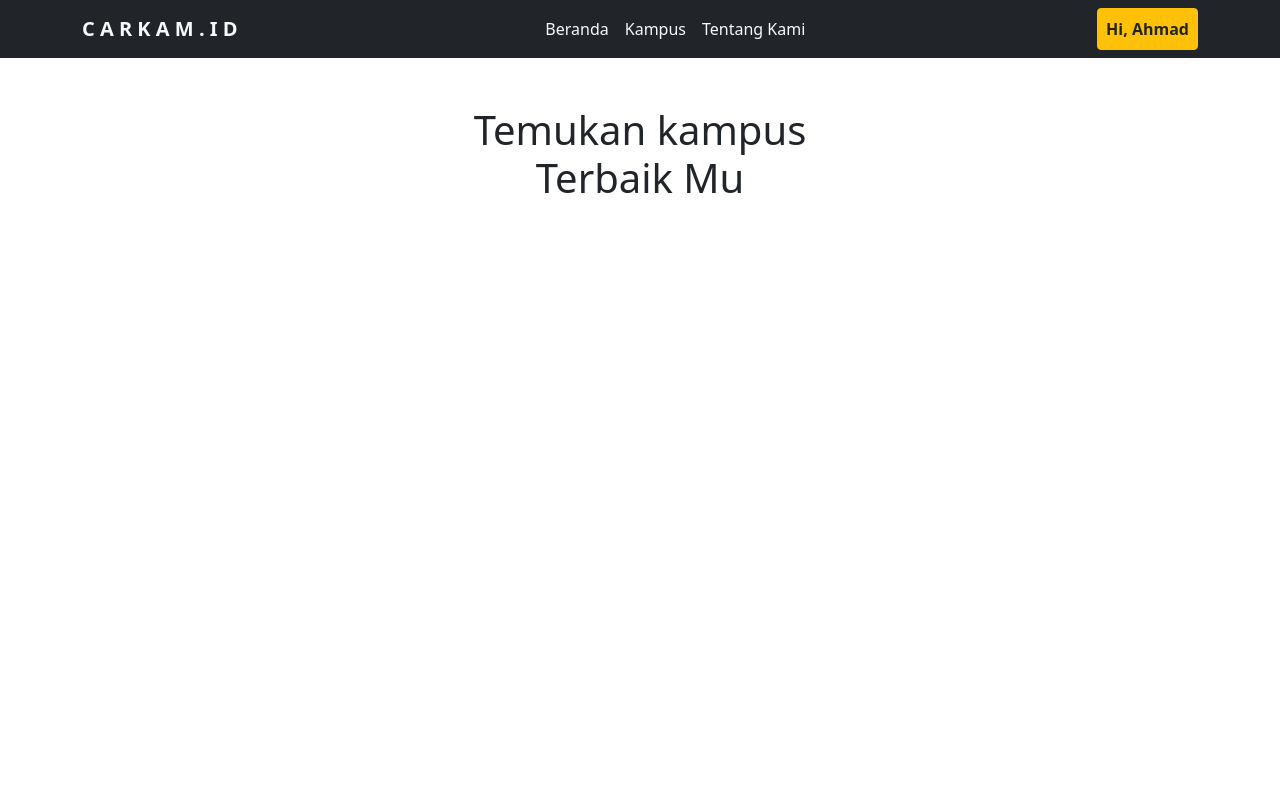
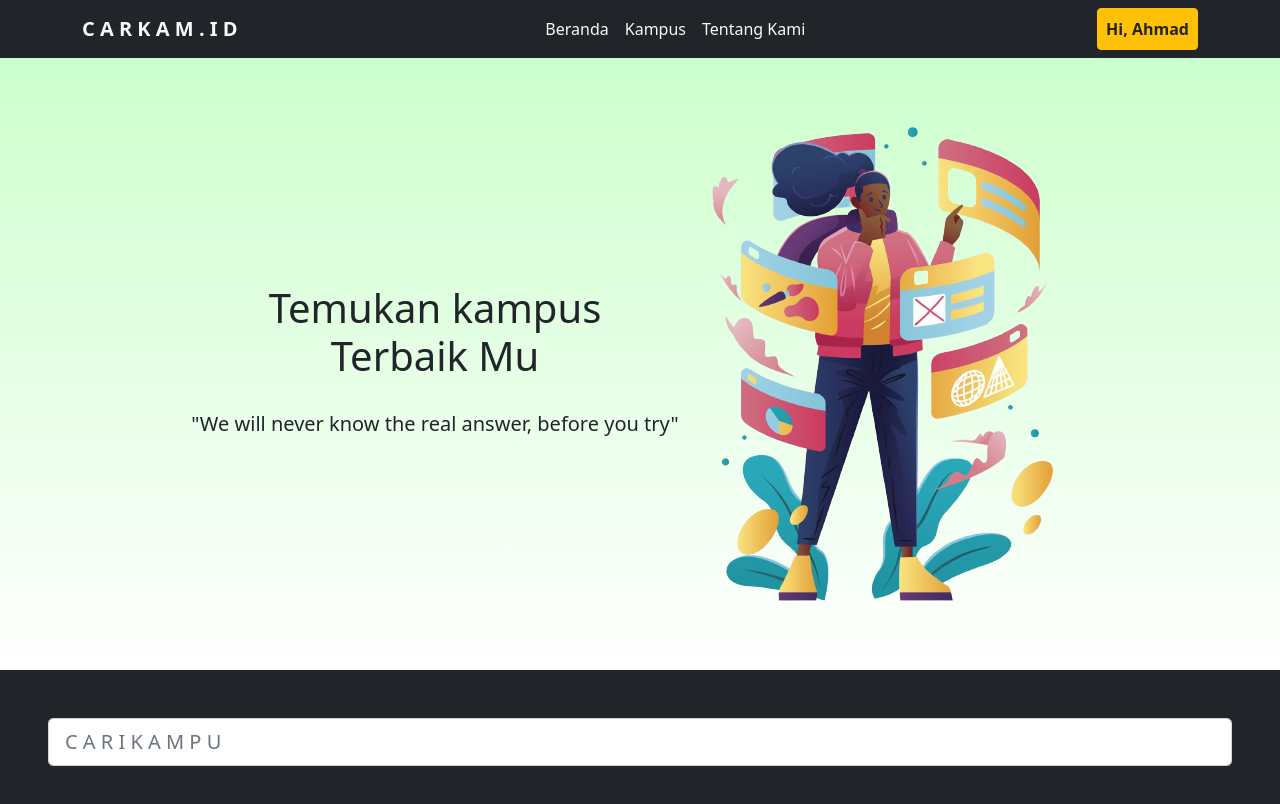
Before and after one commit to ariopri/Carkam, a React (Create React App) app in the folder front_end/: page / in a window 1280 px wide. Shown: the top 804 px of the page. Built offline with nearby package versions, Linux system fonts and the light colour scheme.

Commit message:
menyelesaikan jumbotron

```diff
--- a/front_end/src/App.js
+++ b/front_end/src/App.js
@@ -1,13 +1,13 @@
-
-import './App.css';
-import NavigationBar from './components/NavigationBar';
-import SlideShow from './components/SlideShow';
+import "./App.css";
+import NavigationBar from "./components/NavigationBar";
+import "./style/SlideShow.css";
+import Beranda from "./components/Beranda";
 
 function App() {
   return (
     <>
-    <NavigationBar/>
-    <SlideShow/>
+      <NavigationBar />
+      <Beranda />
     </>
   );
 }
--- /dev/null
+++ b/front_end/src/components/Beranda.jsx
@@ -0,0 +1,11 @@
+import SlideShow from "./BerandaItem/SlideShow";
+import Pencarian from "./BerandaItem/Pencarian";
+const Beranda = () => {
+    return (
+        <>
+        <SlideShow />
+        <Pencarian/>
+        </>
+    );
+    }
+export default Beranda;
--- /dev/null
+++ b/front_end/src/components/BerandaItem/Pencarian.jsx
@@ -0,0 +1,17 @@
+const Pencarian = () => {
+  return (
+    <>
+      <div className="bg-dark p-5">
+        <center>
+          <input
+            type="text"
+            className="form-control form-control-lg"
+            placeholder="C A R I K A M P U"
+          ></input>
+        </center>
+      </div>
+    </>
+  );
+};
+
+export default Pencarian;
--- /dev/null
+++ b/front_end/src/components/BerandaItem/SlideShow.jsx
@@ -0,0 +1,41 @@
+import { Container } from "react-bootstrap";
+import Sigambar from "./image/Beranda.png";
+
+const SlideShow = () => {
+  return (
+    <>
+      <div className="sibaground">
+        <Container>
+          <div classNameName="jumbotron spackosong">
+            <center>
+              <table>
+                <tr>
+                  <td>
+                    <div classNameName="">
+                      <center>
+                        <h1>
+                          Temukan kampus
+                          <br />
+                          Terbaik Mu
+                        </h1>
+                        <div className="sisapcesubjudul">
+                          <h5>
+                            "We will never know the real answer, before you try"
+                          </h5>
+                        </div>
+                      </center>
+                    </div>
+                  </td>
+                  <img src={Sigambar} alt="" />
+                  <td></td>
+                </tr>
+              </table>
+            </center>
+          </div>
+        </Container>
+      </div>
+    </>
+  );
+};
+
+export default SlideShow;
--- a/front_end/src/components/SlideShow.jsx
+++ /dev/null
@@ -1,21 +0,0 @@
-import { Container } from "react-bootstrap"
-
-const SlideShow =() => {
-    return (
-        <>
-        <Container>
-            <div className="jumbotron">
-                <center>
-                    <div className="mt-5">
-                        <h1>
-                            Temukan kampus<br/>Terbaik Mu
-                        </h1>
-                    </div>
-                </center>
-            </div>
-        </Container>
-        </>
-    )
-}
-
-export default SlideShow
--- /dev/null
+++ b/front_end/src/style/SlideShow.css
@@ -0,0 +1,6 @@
+.sibaground {
+  background-image: linear-gradient(#ccffcc, white);
+}
+.sisapcesubjudul {
+  padding-top: 5%;
+}
```
Also changed, not shown: front_end/src/components/BerandaItem/image/Beranda.png (added), 1 other file (tests, documents, lock files or other folders).
